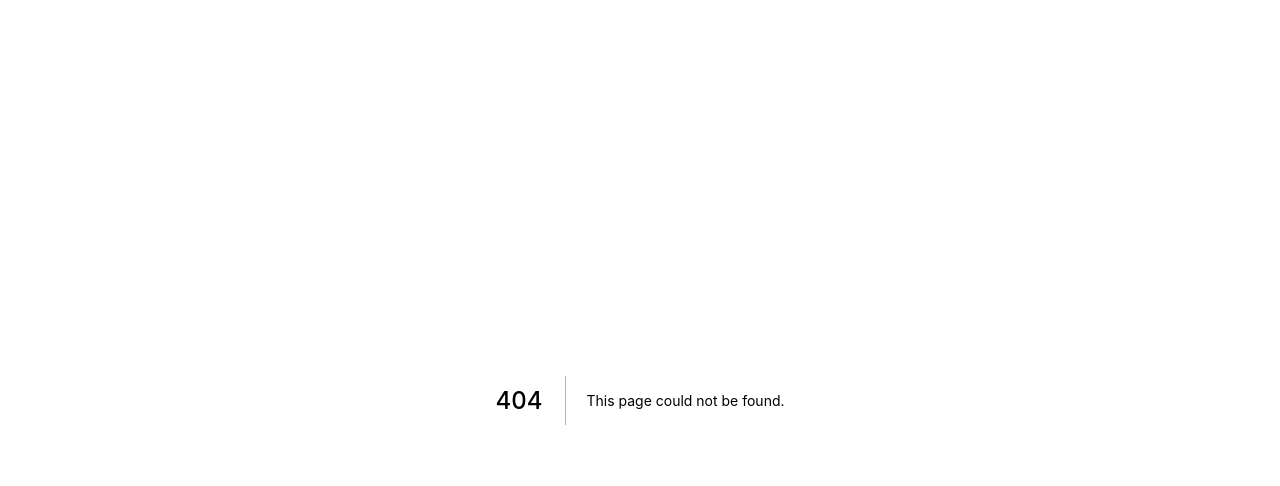
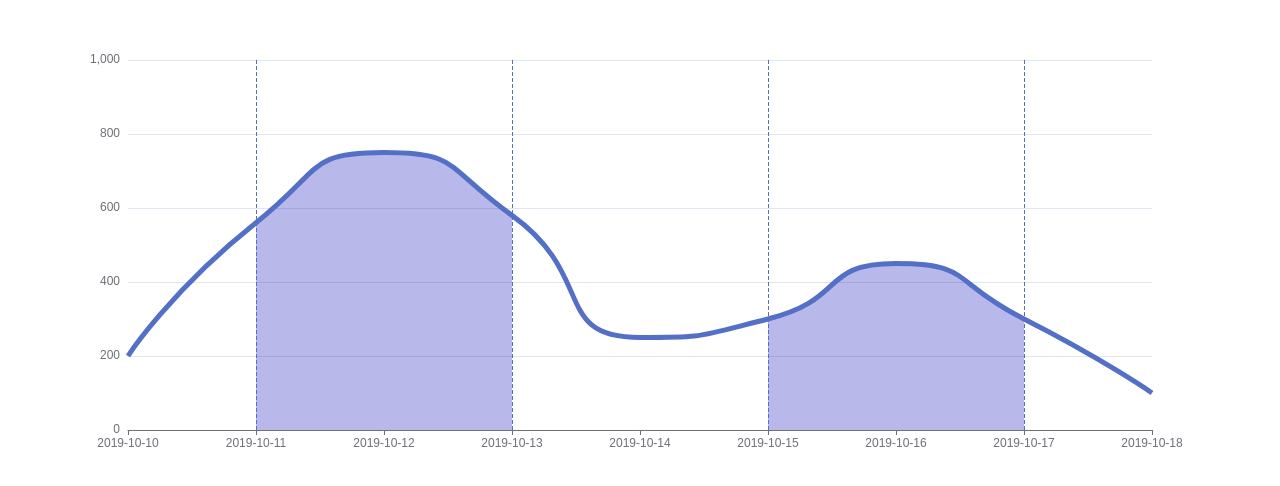
Before and after one commit to hbarve1/charts-and-graphs, a Next.js app: page /echarts/line/area-pieces in a window 1280 px wide. Before the commit this address had no page. Shown: the top 486 px of the page. Built offline with nearby package versions, Linux system fonts and the light colour scheme.

Commit message:
echarts/line/area-pieces

```diff
--- /dev/null
+++ b/pages/echarts/line/area-pieces.js
@@ -0,0 +1,75 @@
+/** @format */
+
+import ReactECharts from "../../../components/echarts/ReactECharts";
+
+const option = {
+  xAxis: {
+    type: "category",
+    boundaryGap: false,
+  },
+  yAxis: {
+    type: "value",
+    boundaryGap: [0, "30%"],
+  },
+  visualMap: {
+    type: "piecewise",
+    show: false,
+    dimension: 0,
+    seriesIndex: 0,
+    pieces: [
+      {
+        gt: 1,
+        lt: 3,
+        color: "rgba(0, 0, 180, 0.4)",
+      },
+      {
+        gt: 5,
+        lt: 7,
+        color: "rgba(0, 0, 180, 0.4)",
+      },
+    ],
+  },
+  series: [
+    {
+      type: "line",
+      smooth: 0.6,
+      symbol: "none",
+      lineStyle: {
+        color: "#5470C6",
+        width: 5,
+      },
+      markLine: {
+        symbol: ["none", "none"],
+        label: { show: false },
+        data: [{ xAxis: 1 }, { xAxis: 3 }, { xAxis: 5 }, { xAxis: 7 }],
+      },
+      areaStyle: {},
+      data: [
+        ["2019-10-10", 200],
+        ["2019-10-11", 560],
+        ["2019-10-12", 750],
+        ["2019-10-13", 580],
+        ["2019-10-14", 250],
+        ["2019-10-15", 300],
+        ["2019-10-16", 450],
+        ["2019-10-17", 300],
+        ["2019-10-18", 100],
+      ],
+    },
+  ],
+};
+
+const Echarts = () => {
+  return (
+    <div>
+      <ReactECharts
+        option={option}
+        style={{
+          height: "500px",
+        }}
+      />
+    </div>
+  );
+};
+
+export default Echarts;
```
